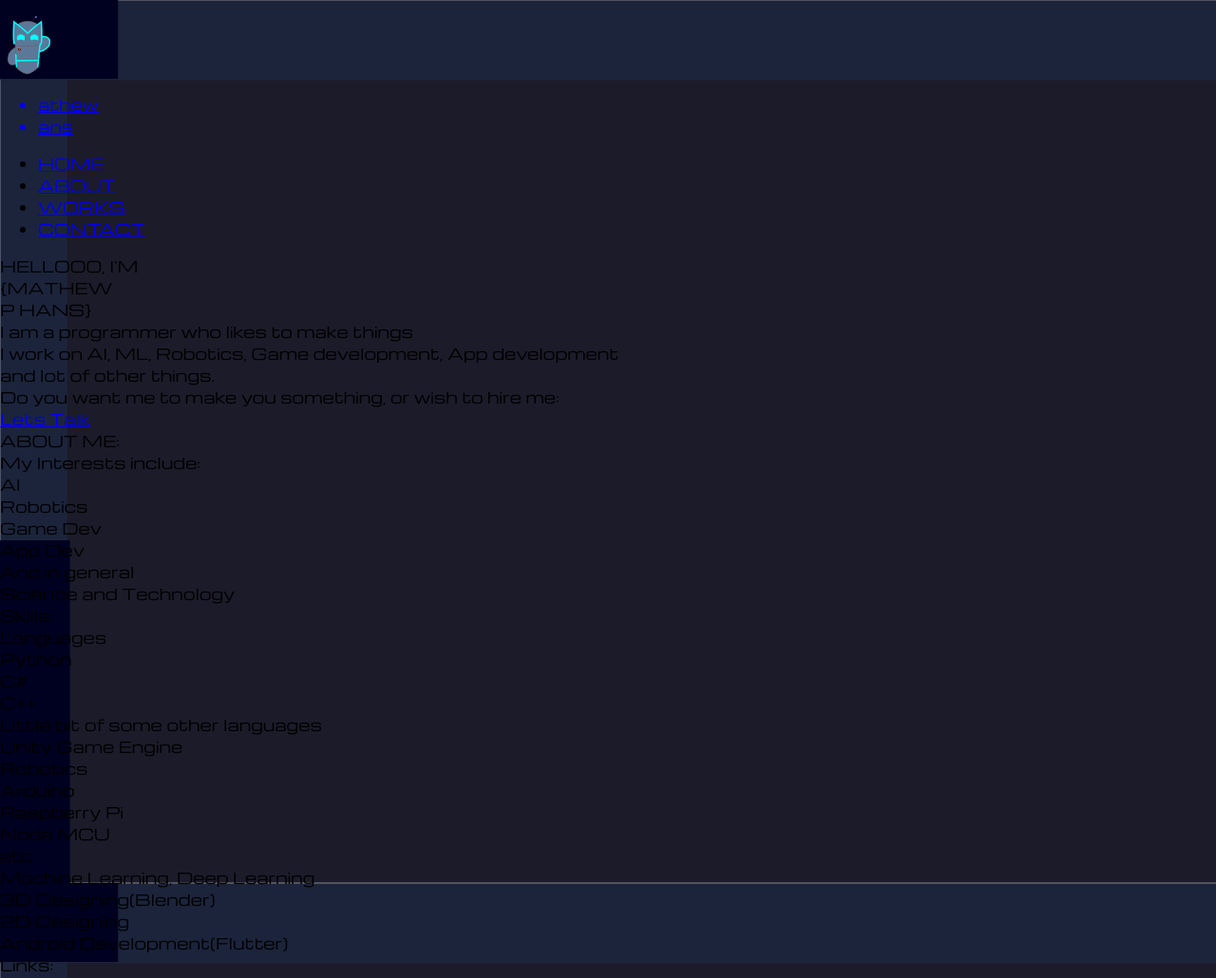
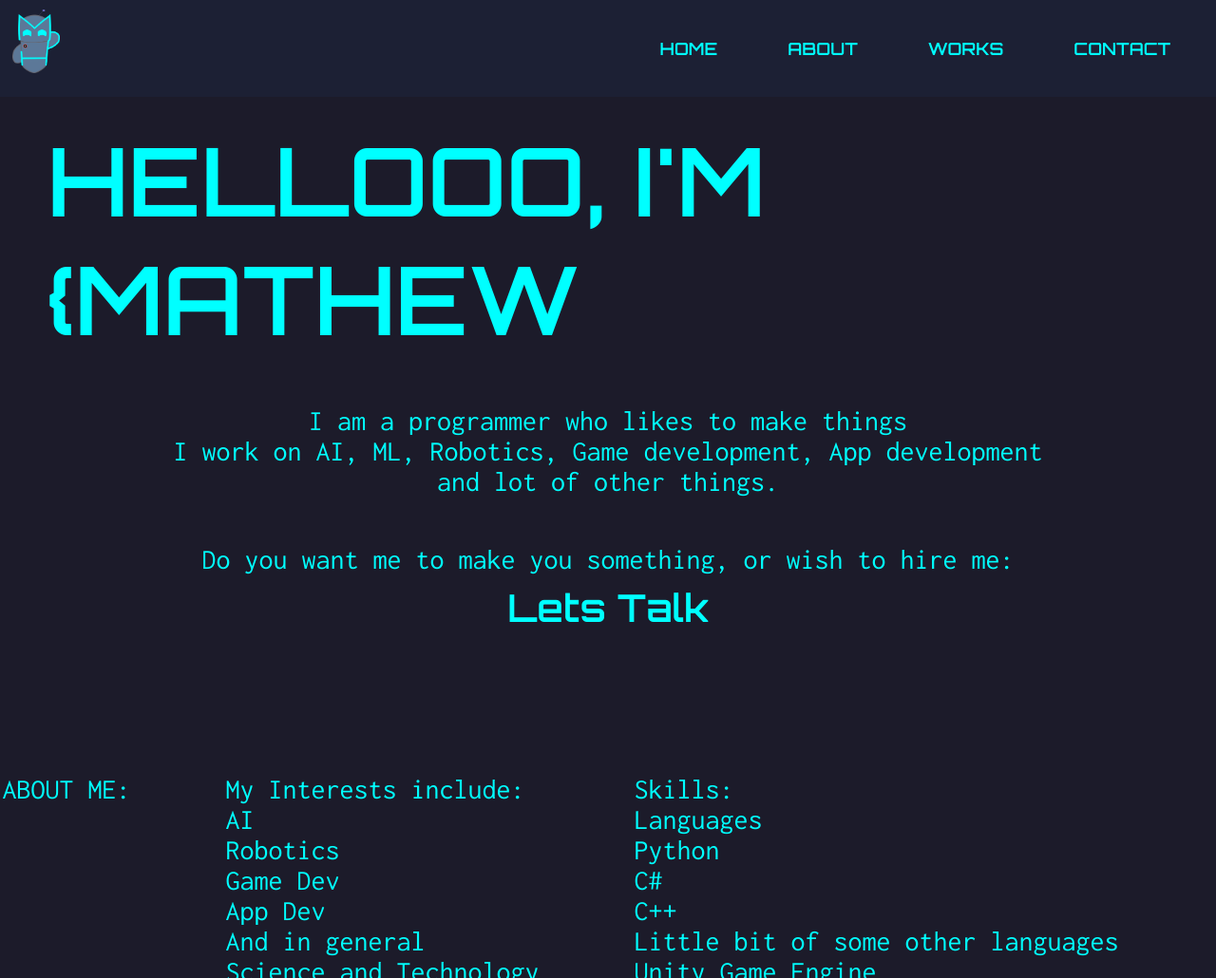
Before and after one commit to mathew4STAR/mathew, a plain HTML site: page index.html in a window 1280 px wide. Shown: the top 1030 px of the page at 95% size. Drawn offline with nearby package versions, Linux system fonts and the light colour scheme.

Commit message:
Update style.css

```diff
--- a/style.css
+++ b/style.css
@@ -1,85 +1,145 @@
 body {
-    background-image: url("wb_background.png");
-    font-family: 'Michroma', sans-serif;
+    background-color: rgb(28, 27, 42);
     margin: 0;
     padding: 0;
 }
 
-h1 {
-    color: rgb(48, 48, 120);
-    background: rgb(19, 19, 105);
+div.main {
+    position: relative;
+    background-color: rgb(28, 32, 52);
 }
 
-h2 {
-    color: rgb(19, 19, 105);
-    background: rgb(48, 48, 120);
+nav {
+    display: flex;
+
+    margin-right: auto;
+    margin-left: auto;
+    width: 98%;
+    align-items: center;
+    justify-content: space-between;
+}
+
+nav ul li.menu {
+    font-family: 'Orbitron', sans-serif;
+    font-weight: 900;
+    font-size: large;
+    display: inline-block;
+    list-style: none;
+    margin: 10px 35px;
+}
+
+a {
+    text-decoration: none;
+    color:rgb(0, 255, 255)
 }
 
 
-img {
-    width: 45px;
-    margin-left: 8px;
-    margin-top: 17px;
+.logo {
+    display: inline-block;
+    list-style: none;
 }
 
-p.intro {
-    font-size: 75px;
-    margin-top: 0px;
-    margin-bottom: 0px;
-    margin-left: 95px;
-    color: rgb(0, 255, 255);
+ul.logo {
+    transition: 0.8s;
+    font-family: 'Orbitron', sans-serif;
+    font-size: 15px;
+    color:rgb(0, 255, 255);
+    padding-top: 0px;
+    padding-left: 0px;
+    padding-right: 0px;
+    line-height: 30px;
+    transform: translate(0px, -10px);
+    opacity: 0;
 }
 
-p.fullname {
+.mainlogo {
+    padding-top: 10px;
+    padding-bottom: 0px;
     margin-bottom: 0px;
-    float:left;
-    font-size: 75px;
-    color: rgb(0, 255, 255);
 }
 
-p.main {
-    font-size: 20px;
-    margin-top: 10px;
-    margin-bottom: 0px;
-    margin-left: 95px;
-    color: rgb(0, 255, 255);
+.mainlogo:hover ~ ul{
+    opacity: 1;
 }
 
 
-p.lis {
-    font-size: 20px;
-    margin-top: 40px;
-    margin-bottom: 0px;
-    margin-left: 95px;
-    color: rgb(0, 255, 255);
+.title {
+    font-size: 100px;
+    font-family: 'Orbitron', sans-serif;
+    font-weight: 800;
+    color:rgb(0, 255, 255);
+    margin-top: 25px;
+    margin-left: 50px
 }
 
-p.lis2 {
-    font-size: 20px;
-    margin-top: 40px;
-    margin-bottom: 0px;
-    margin-left: 95px;
-    color: rgb(0, 255, 255);
+.name div{
+    display: inline;
 }
 
-
-div.logoextra {
-    color: rgb(0, 255, 255);
-    float: right;
+.second {
+    transition: 0.8s;
     opacity: 0;
-    margin-right: 1418px;
 }
-
-div.logoextra:hover {
+.first:hover ~ div{
     opacity: 1;
 }
 
-div.links {
-    margin-top: 30px;
-    margin-left: 95px;
-    color: rgb(0, 255, 255)
+.paraone {
+    margin-top: 50px;
+    display: flex;
+    text-align: center;
+    align-items: center;
+    justify-content: center;
+    font-size: 30px;
+    color:rgb(0, 255, 255);
+    font-family: 'Inconsolata';
 }
 
-div.buttons {
-    display: inline;
+.paratwo {
+    margin-top: 50px;
+    display: flex;
+    text-align: center;
+    align-items: center;
+    justify-content: center;
+    font-size: 30px;
+    color:rgb(0, 255, 255);
+    font-family: 'Inconsolata';
 }
+
+.Contact {
+    margin-top: 10px;
+    display: flex;
+    text-align: center;
+    align-items: center;
+    justify-content: center;
+    font-size: 40px;
+    color:rgb(0, 255, 255);
+    font-family: 'Orbitron';
+}
+
+.about {
+    margin-top: 150px;
+    display: flex;
+    justify-content: center;
+}
+
+.about-in{
+    font-size: 30px;
+    font-family: 'Inconsolata';
+    color: rgb(0, 255, 255);
+    margin-right: 100px;
+
+}
+
+.Contacttwo{
+    margin-top: 150px;
+    display: flex;
+    justify-content: center;
+}
+
+.Contact-in {
+    font-size: 30px;
+    font-family: 'Inconsolata';
+    color: rgb(0, 255, 255);
+
+}
```
